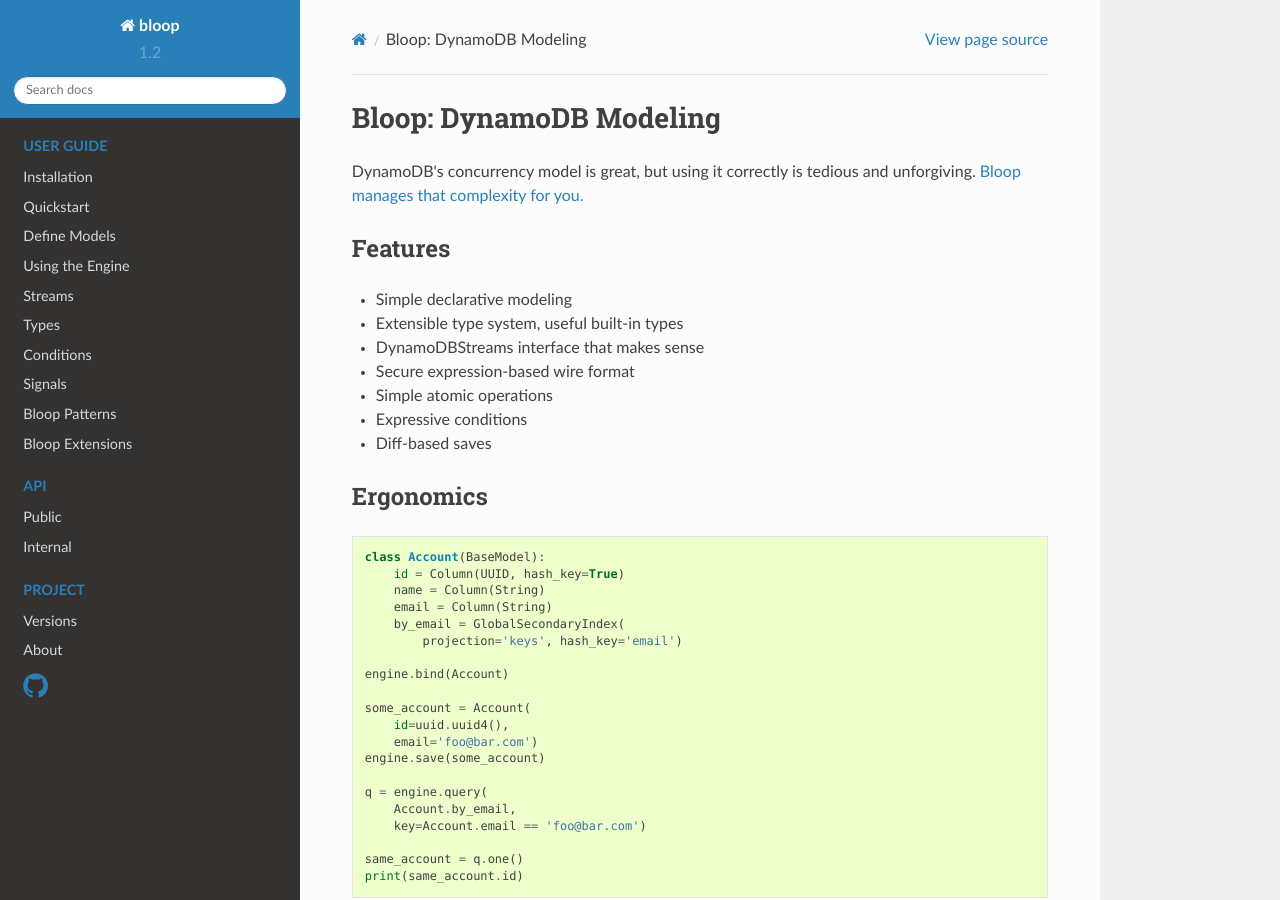
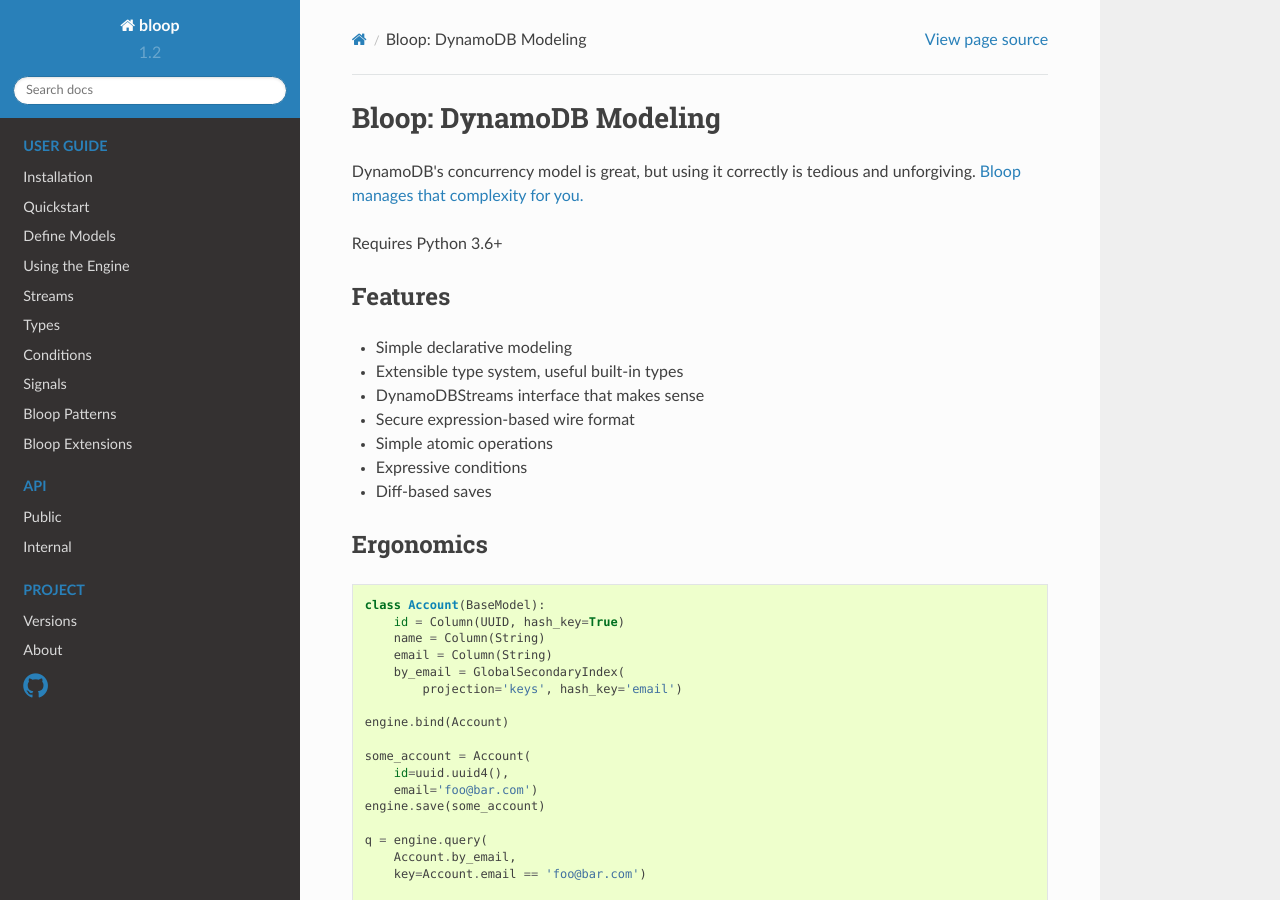
Before and after one commit to numberoverzero/bloop, a Sphinx documentation site: the page built from docs/index.rst, in a window 1280 px wide and 900 px high. Built offline with Sphinx 7.4.7 and the Read the Docs theme 2.0.0, drawn with Linux system fonts in a browser that asks for light colours.

Commit message:
Explicitly call out 3.6+ requirement

```diff
--- a/README.rst
+++ b/README.rst
@@ -7,7 +7,9 @@
 .. image:: https://img.shields.io/gitter/room/numberoverzero/bloop.svg?style=flat-square
     :target: https://gitter.im/numberoverzero/bloop
 
-Bloop is an object mapper for DynamoDB and DynamoDBStreams. py35+
+Bloop is an object mapper for DynamoDB and DynamoDBStreams.
+
+Requires Python 3.6+
 
 ::
 
--- a/docs/index.rst
+++ b/docs/index.rst
@@ -3,6 +3,8 @@
 
 DynamoDB's concurrency model is great, but using it correctly is tedious and unforgiving.
 `Bloop manages that complexity for you.`__
+
+Requires Python 3.6+
 
 __ https://gist.github.com/numberoverzero/9584cfc375de0e087c8e1ae35ab8559c
 
```
